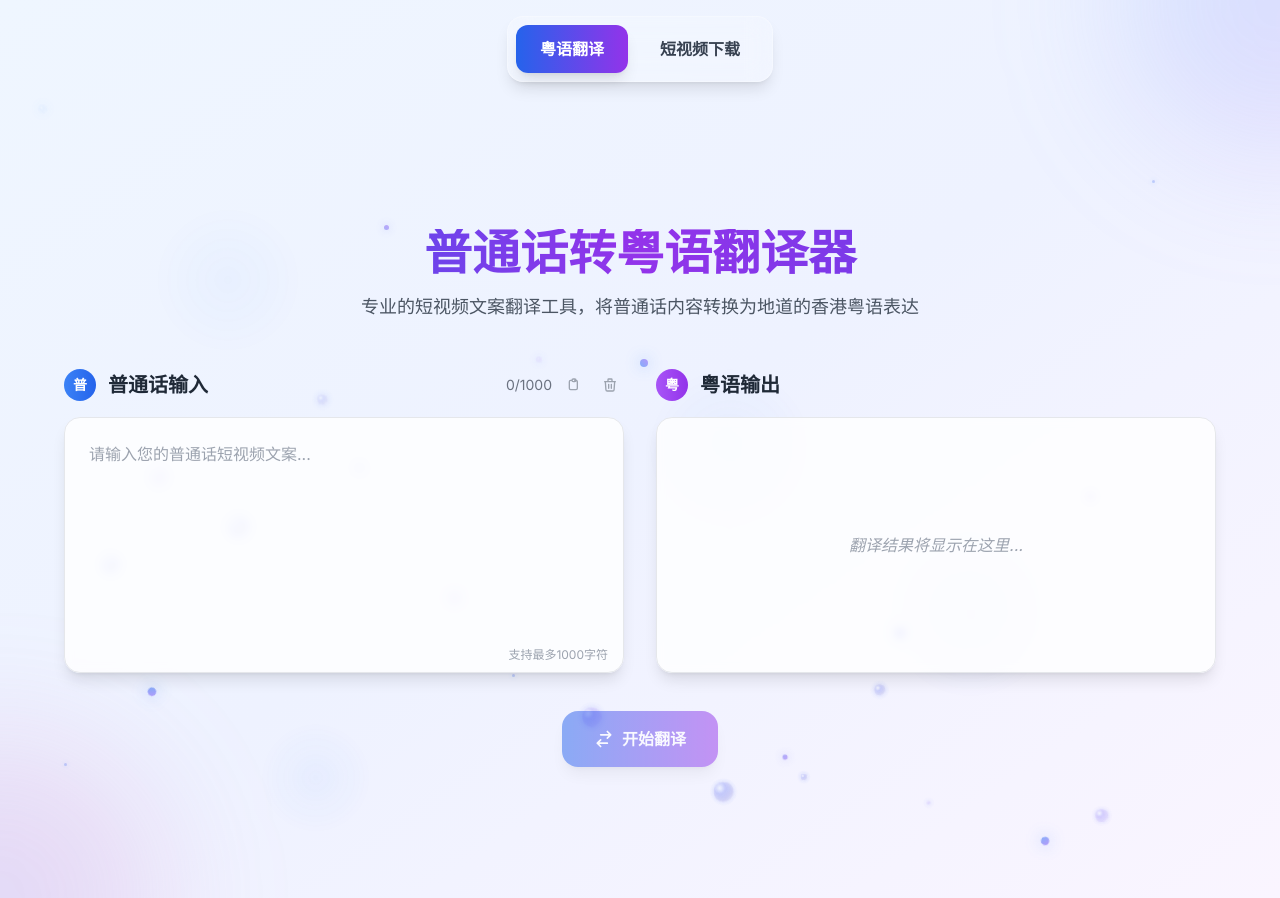
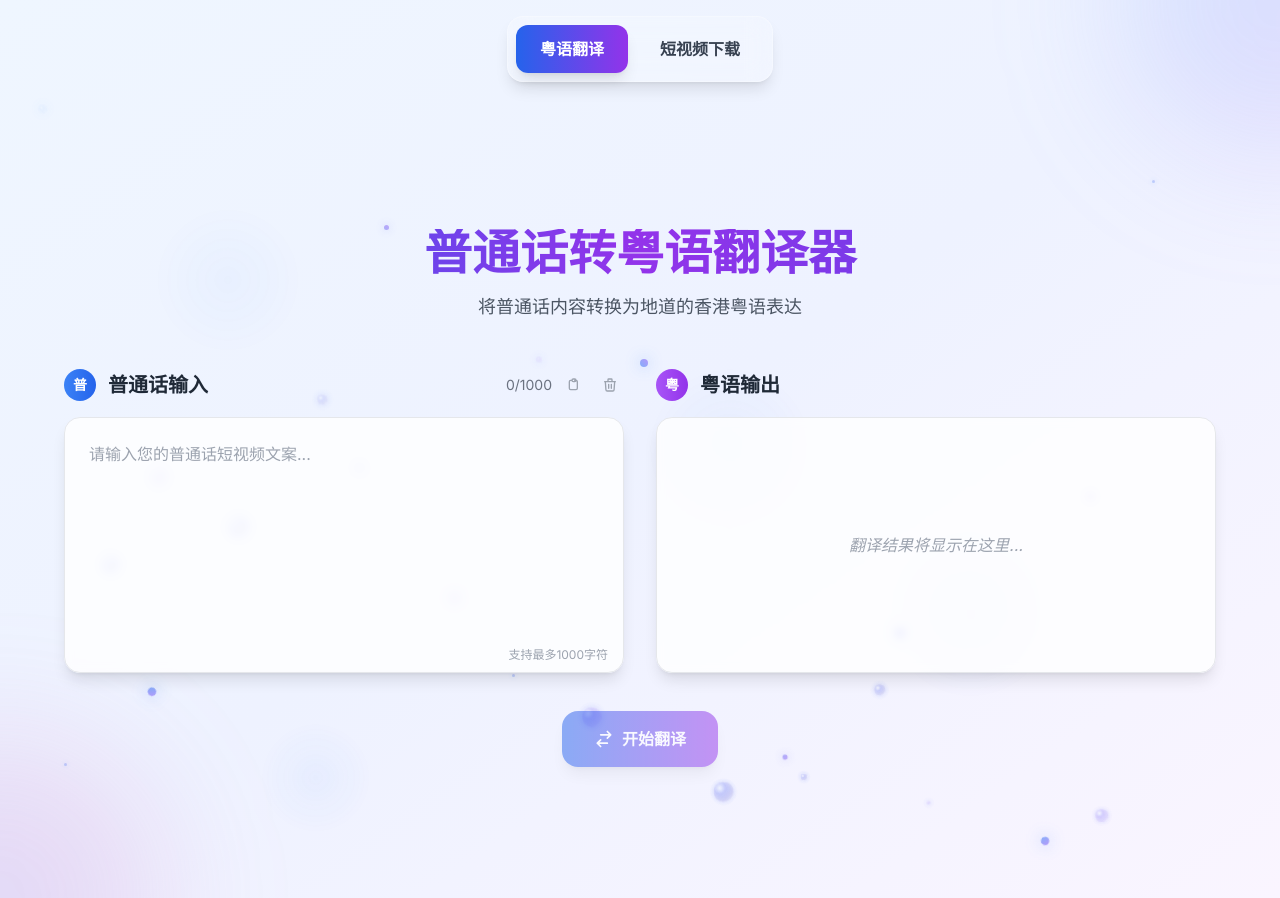
Before and after one commit to mrweisheng/fanyinextjs, a Next.js app: page /translate in a window 1280 px wide. Built offline with nearby package versions, Linux system fonts and the light colour scheme.

Commit message:
修改文案

```diff
--- a/app/translate/page.tsx
+++ b/app/translate/page.tsx
@@ -68,7 +68,7 @@ export default function TranslatePage() {
             普通话转粤语翻译器
           </h1>
           <p className="text-gray-600 text-sm md:text-lg max-w-2xl mx-auto px-4">
-            专业的短视频文案翻译工具，将普通话内容转换为地道的香港粤语表达
+            将普通话内容转换为地道的香港粤语表达
           </p>
         </div>
 
```
